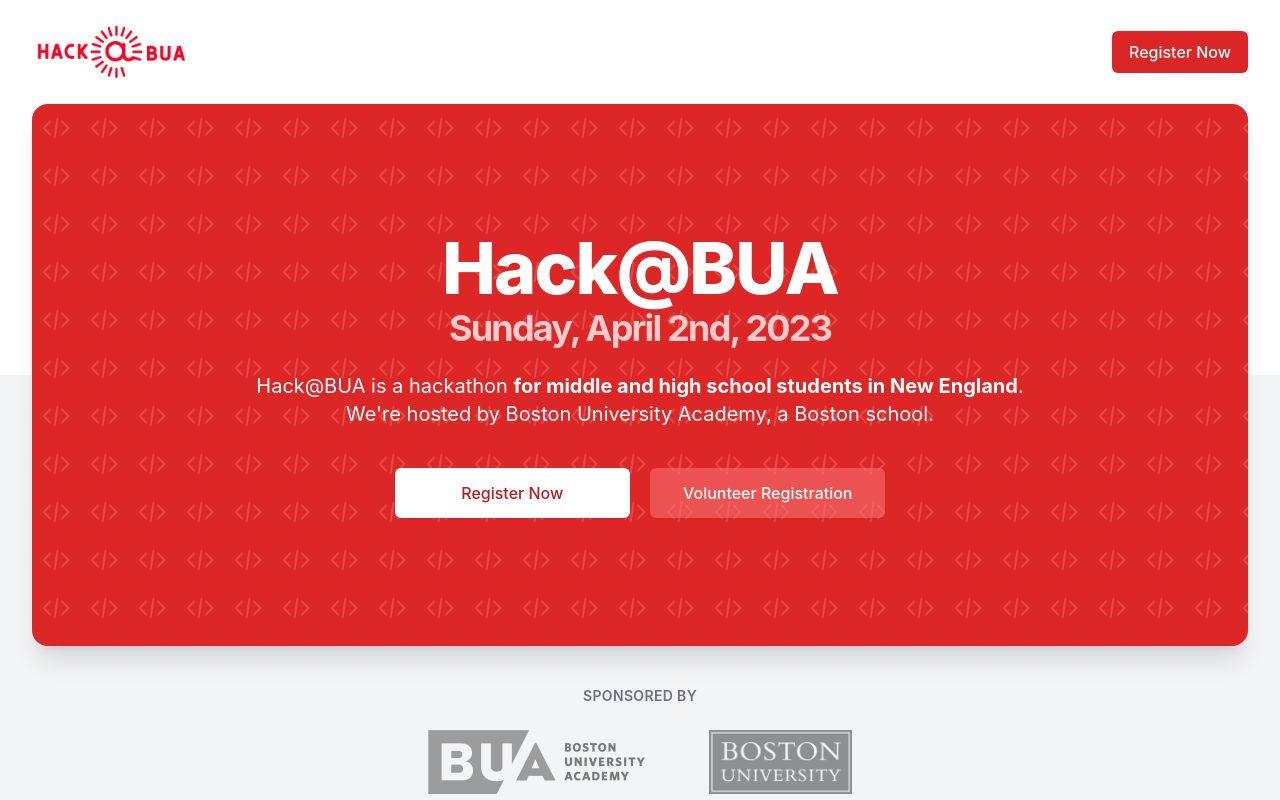
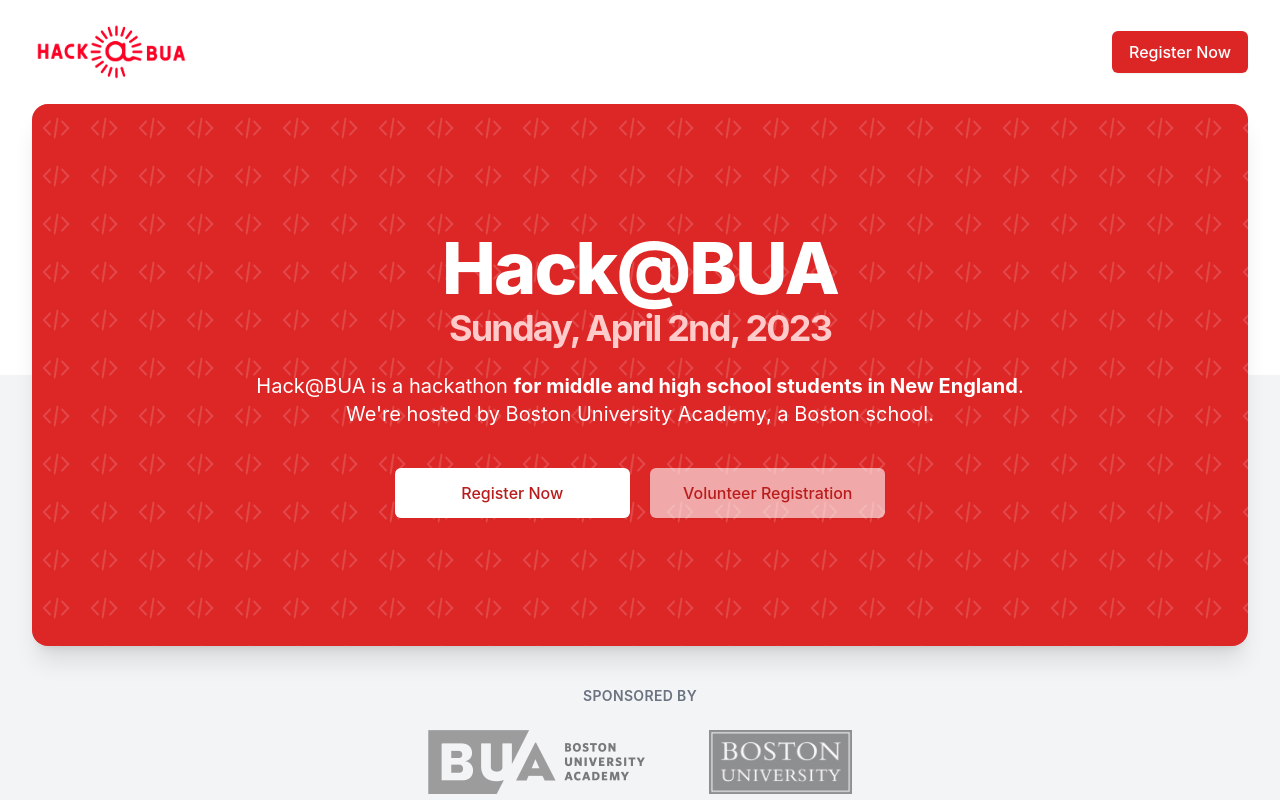
Before and after one commit to gaberomualdo/bua-hackathon-site, a React (Create React App) app: page / in a window 1280 px wide. Shown: the top 800 px of the page. Built offline with nearby package versions, Linux system fonts and the light colour scheme; a web font is replaced by a local one.

Commit message:
Update App.js

```diff
--- a/src/App.js
+++ b/src/App.js
@@ -144,7 +144,7 @@
                     </a>
                     <a
                       href="https://forms.gle/zWjZEjJbKBD5RV78A"
-                      className="flex items-center justify-center px-4 py-3 border border-transparent text-base font-medium rounded-md shadow-sm text-white bg-red-400 bg-opacity-60 hover:bg-opacity-100 sm:px-8"
+                      className="flex items-center justify-center px-4 py-3 border border-transparent text-base font-medium rounded-md shadow-sm text-red-700 bg-white bg-opacity-60 hover:bg-opacity-60 sm:px-8"
                     >
                       Volunteer Registration
                     </a>
```
